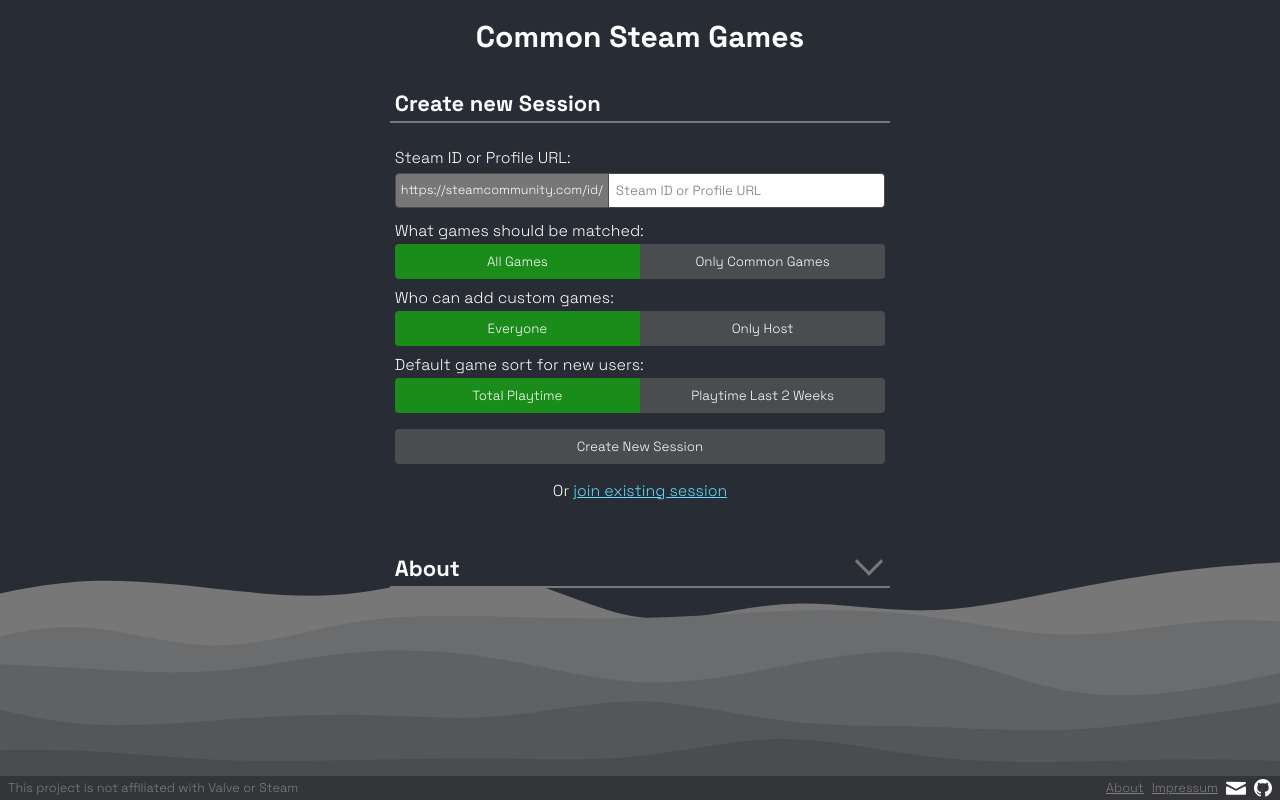
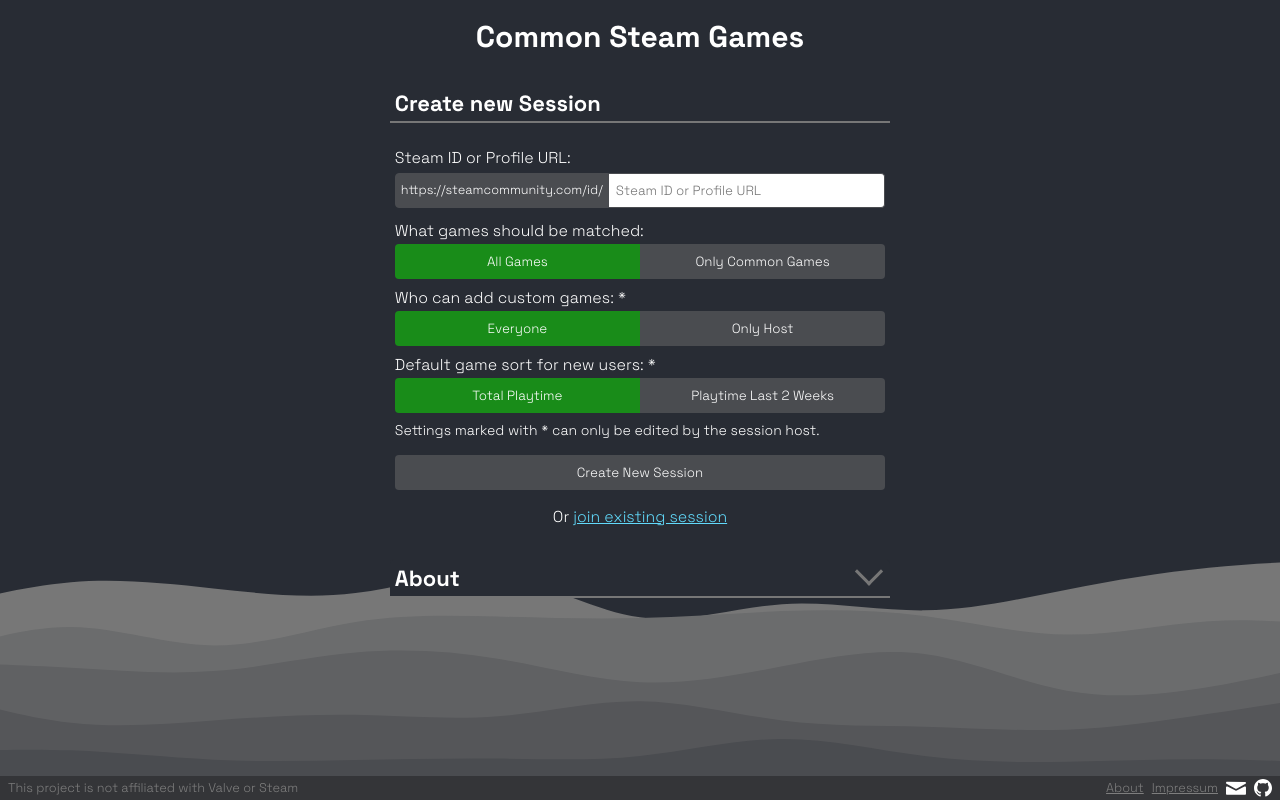
Before and after one commit to aliebald/common-steam-games, a React (Create React App) app: page /#/create in a window 1280 px wide. Built offline with nearby package versions, Linux system fonts and the light colour scheme.

Commit message:
style and layout adjustments

```diff
--- a/src/components/aboutTeaser/aboutTeaser.css
+++ b/src/components/aboutTeaser/aboutTeaser.css
@@ -3,7 +3,7 @@
 	flex-direction: column;
 	justify-content: flex-start;
 	height: 100%;
-	margin: 2rem 0;
+	margin: 1rem 0;
 }
 
 .about-teaser .content {
--- a/src/components/button/button.css
+++ b/src/components/button/button.css
@@ -31,9 +31,9 @@
 }
 
 .btn.danger {
-	background-color: rgb(190, 25, 25);
+	background-color: var(--color-red);
 }
 
 .btn.confirm {
-	background-color: rgb(25, 140, 25);
+	background-color: var(--color-green);
 }
--- a/src/components/settings/Settings.tsx
+++ b/src/components/settings/Settings.tsx
@@ -50,7 +50,7 @@ export default function Settings(props: {
         />
       </div>
       <div className="settings-section">
-        <label className="settings-label">Who can add custom games:</label>
+        <label className="settings-label">Who can add custom games: *</label>
         <ButtonGroup
           name="CGOptions"
           options={["Everyone", "Only Host"]}
@@ -60,7 +60,7 @@ export default function Settings(props: {
         />
       </div>
       <div className="settings-section">
-        <label className="settings-label">Default game sort for new users:</label>
+        <label className="settings-label">Default game sort for new users: *</label>
         <ButtonGroup
           name="CGOptions"
           options={["Total Playtime", "Playtime Last 2 Weeks"]}
@@ -69,6 +69,9 @@ export default function Settings(props: {
           disabled={!props.isHost}
         />
       </div>
+      <p className="settings-hint">
+        Settings marked with * can only be edited by the session host.
+      </p>
     </div>
   )
 }
--- a/src/components/settings/settings.css
+++ b/src/components/settings/settings.css
@@ -3,6 +3,12 @@
 	padding-bottom: 3px;
 }
 
-.settings-section {
+.settings-section,
+.settings-hint {
 	padding: .25rem 0;
 }
+
+.settings-hint {
+	font-size: var(--font-size-small);
+	margin: 0;
+}
--- a/src/pages/matching/Matching.tsx
+++ b/src/pages/matching/Matching.tsx
@@ -16,6 +16,7 @@ import Confirmation from "../../components/confirmation/Confirmation";
 import Modal from "../../components/modal/Modal";
 import CustomGameInput from "../../components/customGameInput/CustomGameInput";
 import Button from "../../components/button/Button";
+import AddButton from "../../components/addButton/AddButton";
 import "./matching.css"
 
 function initiateSocket(steamId: string, settings: Settings, sessionId?: string) {
@@ -54,7 +55,7 @@ function Matching(props: {
   const [gameSearch, setGameSearch] = useState("");
 
   const history = useHistory();
-  const showFullName = useMediaQuery({ query: '(min-width: 530px)' });
+  const showFullName = useMediaQuery({ query: '(min-width: 370px)' });
 
   /** updates settings (state) and sends updateSettings event to backend */
   const updateSettings = (settings: Settings) => {
@@ -307,7 +308,10 @@ function Matching(props: {
       </Modal>
       <Modal visible={showSettingsModal} setVisible={setShowSettingsModal}>
         <Container className="settings-modal">
-          <h2>Settings</h2>
+          <div className="settings-header">
+            <h2>Settings</h2>
+            <AddButton onClick={() => setShowSettingsModal(false)} className="close-btn" />
+          </div>
           <Settings settings={props.settings} setSettings={updateSettings} isHost={initiatorId === self.steamId} />
         </Container>
       </Modal>
@@ -329,7 +333,7 @@ function Matching(props: {
           {showFullName ? "Common Steam Games" : "C.S.G."}
         </h1>
         <Button onClick={() => setShowSettingsModal(true)} className="show-settings-btn">
-          Show&nbsp;Settings
+          Settings
         </Button>
       </header>
       <Container
--- a/src/pages/matching/matching.css
+++ b/src/pages/matching/matching.css
@@ -19,7 +19,7 @@
 	margin-bottom: 0 !important;
 }
 
-.peers>div:last-child,
+.peers>div:last-child:not(.invite-box),
 .peers .collapsed:last-of-type {
 	border-radius: 0 0 5px 5px;
 }
@@ -37,3 +37,25 @@
 .show-settings-btn {
 	margin-right: .5rem;
 }
+
+/* ==============
+ Settings Header
+================= */
+
+.settings-header {
+	display: flex;
+	justify-content: space-between;
+}
+
+.settings-header .close-btn {
+	border-color: var(--main-color-2);
+	transform: rotate(45deg)
+}
+
+.settings-header .close-btn>div {
+	background-color: var(--main-color-2);
+}
+
+.settings-header .close-btn:hover {
+	background-color: inherit;
+}
--- a/src/styles/app.css
+++ b/src/styles/app.css
@@ -86,7 +86,7 @@
   box-sizing: border-box;
   padding: 0 5px 2px 5px;
   border: 1px solid var(--main-color-2);
-  background-color: var(--main-color-3);
+  background-color: var(--main-color-2);
   color: var(--main-text-color);
   font-size: var(--font-size-x-small);
   border-radius: 0.25rem 0 0 0.25rem;
--- a/src/styles/index.css
+++ b/src/styles/index.css
@@ -9,6 +9,8 @@
   --main-color-3: #777;
   --main-text-color: #fff;
   --text-color-gray: #7e7e7e;
+  --color-red: rgb(190, 25, 25);
+  --color-green: rgb(25, 140, 25);
   --content-width: clamp(30vw, 500px, 100vw);
   --font-size-small: min(calc(10px + .6vmin), 14px);
   --font-size-x-small: min(calc(9.5px + .4vmin), 13px);
@@ -62,23 +64,6 @@ a {
   color: #61dafb;
 }
 
-input[type=text] {
-  height: 35px;
-  box-sizing: border-box;
-  padding: 5px 7px;
-  border: 1px solid var(--main-color-2);
-  border-radius: .25rem;
-  transition: border-color .2s;
-  background-color: #fff;
-  color: var(--main-color-2);
-}
-
-input[type=text]:focus {
-  border-color: #a7c2df;
-  outline: 0;
-  box-shadow: 0 0 0 0.2rem rgb(0 123 255 / 25%);
-}
-
 /* =========
   Scrollbar
 ============ */
@@ -108,3 +93,20 @@ input[type=text]:focus {
 body {
   margin: 0;
 }
+
+input[type=text] {
+  height: 35px;
+  box-sizing: border-box;
+  padding: 5px 7px;
+  border: 1px solid var(--main-color-2);
+  border-radius: .25rem;
+  transition: border-color .2s;
+  background-color: #fff;
+  color: var(--main-color-2);
+}
+
+input[type=text]:focus {
+  border-color: #a7c2df;
+  outline: 0;
+  box-shadow: 0 0 0 0.2rem rgb(0 123 255 / 25%);
+}
```
